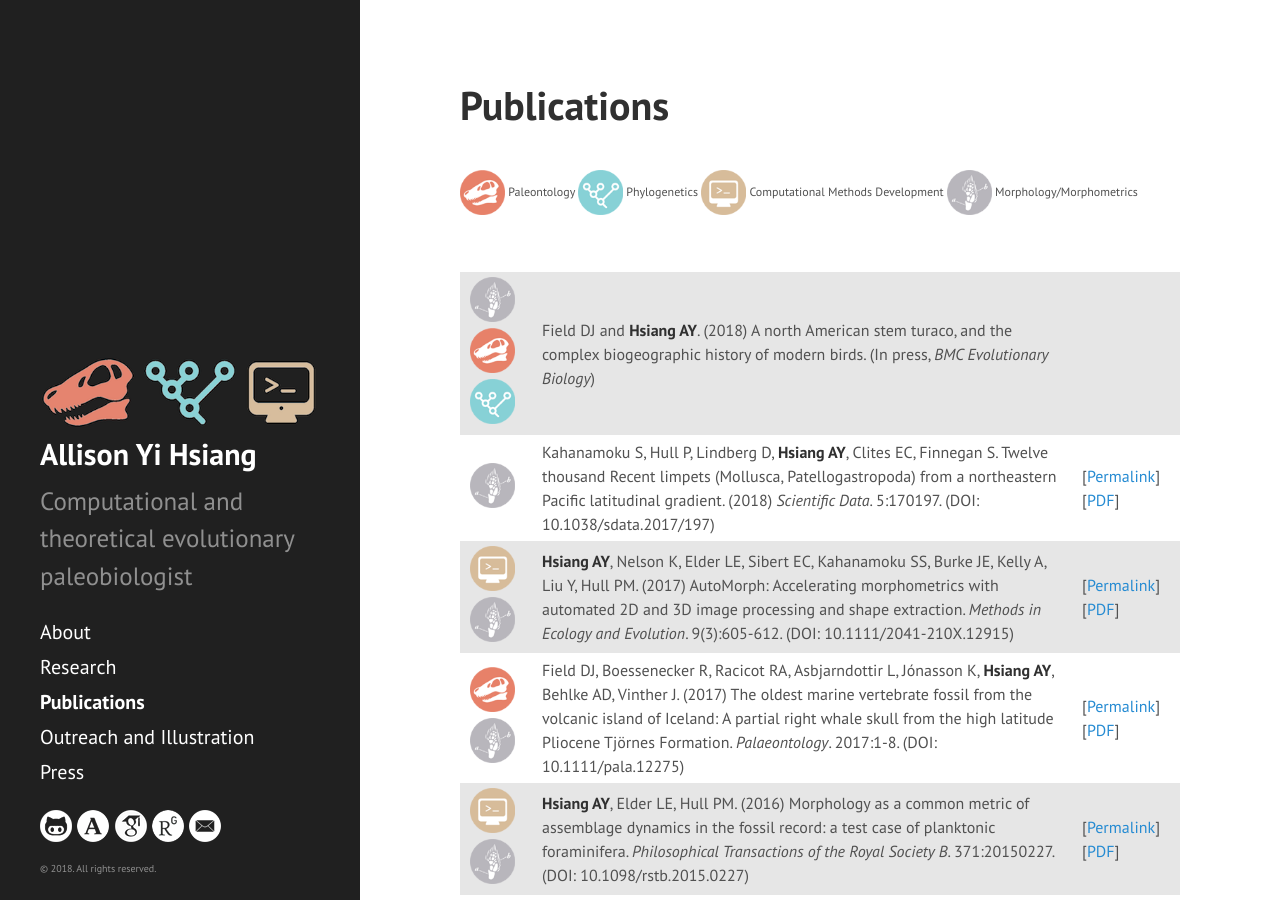
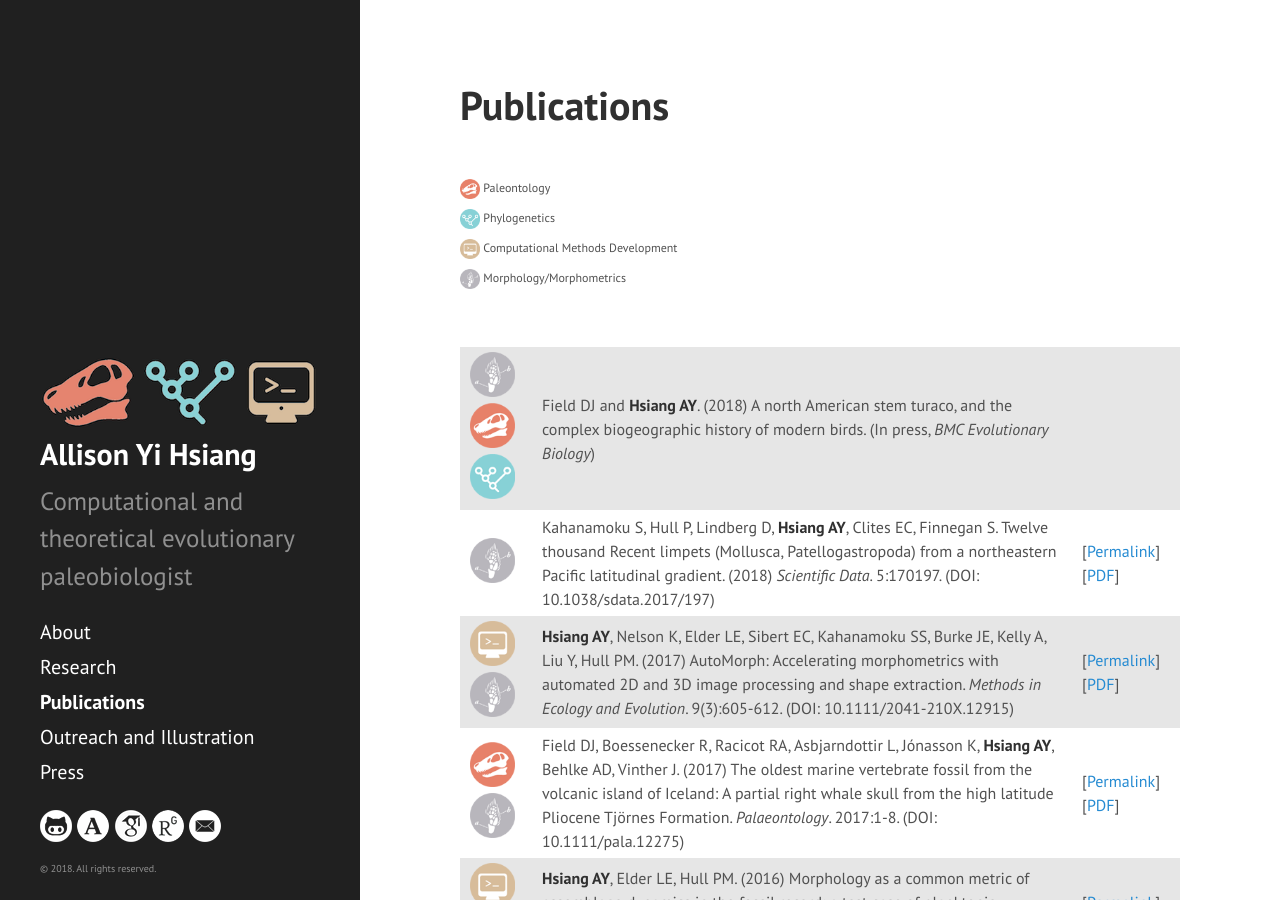
Before and after one commit to ahsiang/ahsiang.github.io, a Jekyll site: the page built from publications.md, in a window 1280 px wide and 900 px high. Built offline with Jekyll 4.4.1, drawn with Linux system fonts in a browser that asks for light colours.

Commit message:
Publication key changes

```diff
--- a/publications.md
+++ b/publications.md
@@ -4,10 +4,13 @@ title: Publications
 order: 2
 ---
 <pm>
-<img src="../logos/paleontology-icon.png" height="45" style="vertical-align:middle;"> Paleontology
-<img src="../logos/phylogenetics-icon.png" height="45" style="vertical-align:middle;"> Phylogenetics
-<img src="../logos/computational-icon.png" height="45" style="vertical-align:middle;"> Computational Methods Development
-<img src="../logos/morphology-icon.png" height="45" style="vertical-align:middle;"> Morphology/Morphometrics
+<img src="../logos/paleontology-icon.png" height="20" style="vertical-align:middle;"> Paleontology
+<br />
+<img src="../logos/phylogenetics-icon.png" height="20" style="vertical-align:middle;"> Phylogenetics
+<br />
+<img src="../logos/computational-icon.png" height="20" style="vertical-align:middle;"> Computational Methods Development
+<br />
+<img src="../logos/morphology-icon.png" height="20" style="vertical-align:middle;"> Morphology/Morphometrics
 </pm>
 
 <br />
```
